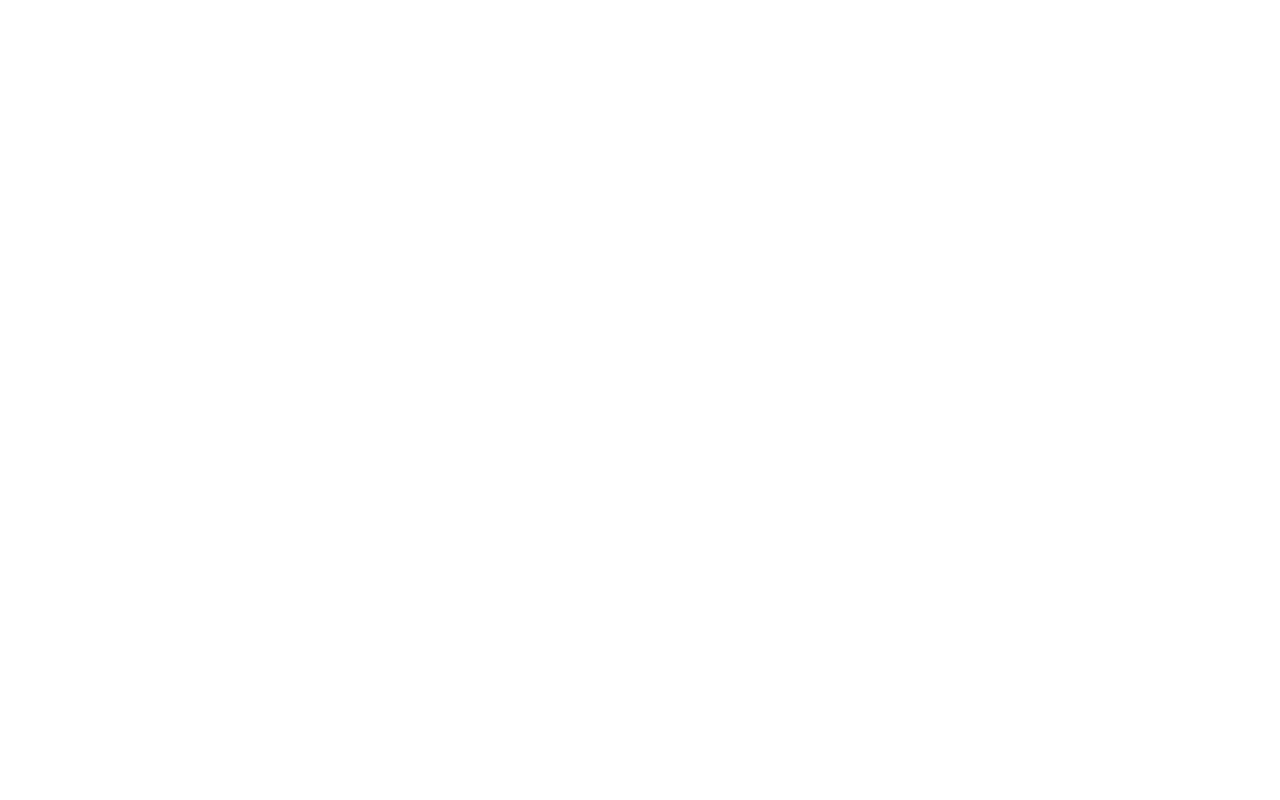
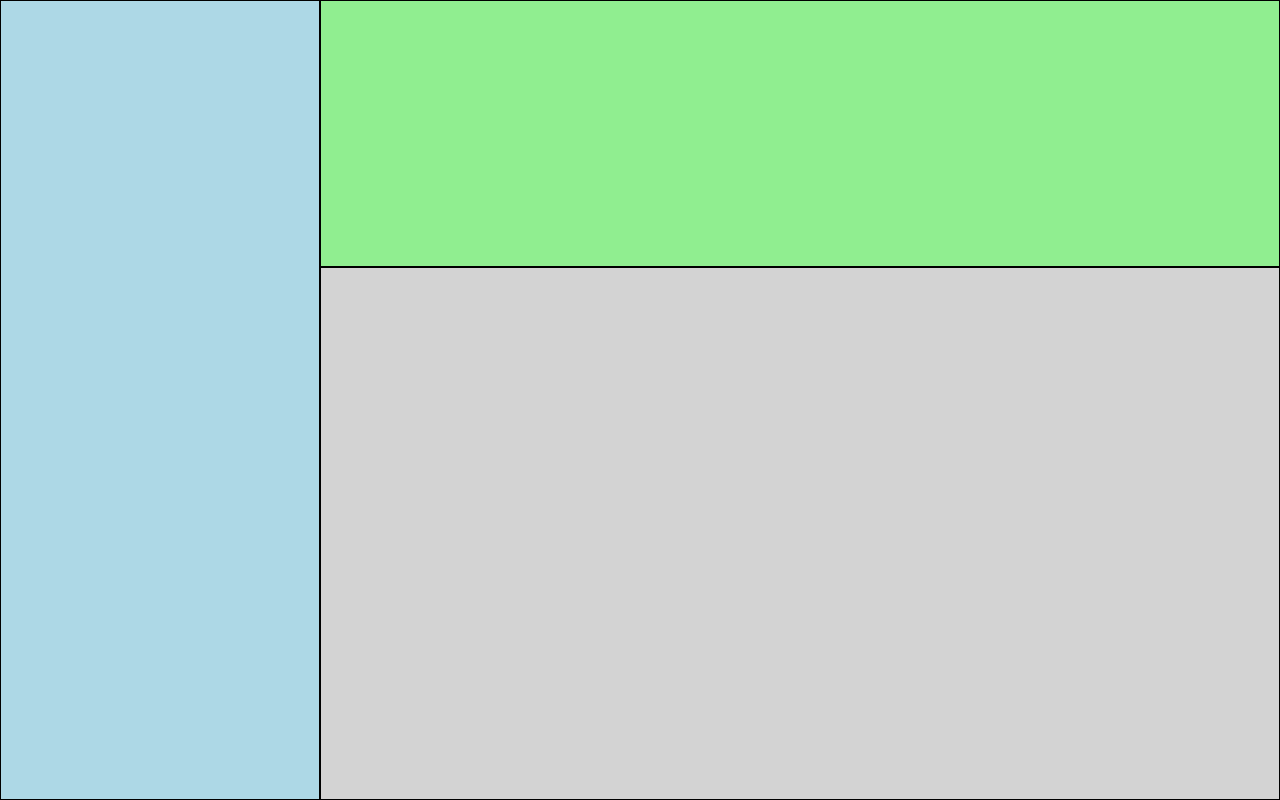
Before and after one commit to OcinS/dashboard, a plain HTML site: page index.html in a window 1280 px wide. Drawn offline with Linux system fonts and the light colour scheme.

Commit message:
Update HTML and CSS files
Links CSS file and structure the layout page

```diff
--- a/index.html
+++ b/index.html
@@ -4,8 +4,11 @@
     <meta charset="UTF-8">
     <meta name="viewport" content="width=device-width, initial-scale=1.0">
     <title>Dashboard - Nico Sison</title>
+    <link rel="stylesheet" href="/style.css">
 </head>
 <body>
-
+    <div class="sidebar"></div>
+    <div class="header"></div>
+    <div class="main-content"></div>
 </body>
 </html>
--- a/style.css
+++ b/style.css
@@ -1,5 +1,39 @@
+@import url('https://fonts.googleapis.com/css2?family=Poppins:ital,wght@0,400;0,500;0,600;0,700;0,800;0,900;1,400;1,500;1,600;1,700;1,900&display=swap');
+
 * {
     padding: 0;
     margin: 0;
     box-sizing: border-box;
+    font-family: 'Poppins', sans-serif;
 }
+
+/* Grid Layout */
+
+body {
+    display: grid;
+    min-height: 100vh;
+    grid-template-columns: 320px repeat(2, 1fr);
+    grid-template-rows: repeat(3, 1fr);
+    grid-template-areas:
+    "sidebar header header"
+    "sidebar main-content main-content"
+    "sidebar main-content main-content";
+}
+
+.sidebar {
+    background-color: lightblue;
+    border: 1px solid black;
+    grid-area: sidebar;
+}
+
+.header {
+    background-color: lightgreen;
+    border: 1px solid black;
+    grid-area: header;
+}
+
+.main-content {
+    background-color: lightgray;
+    border: 1px solid black;
+    grid-area: main-content;
+}
```
